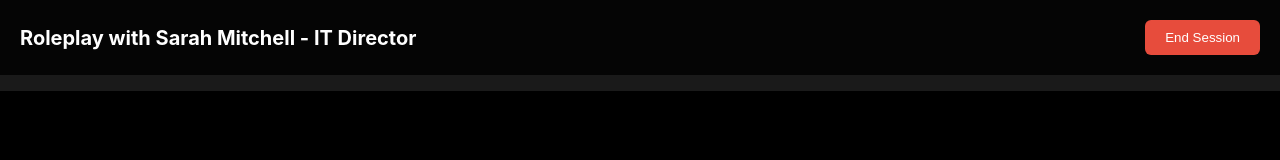
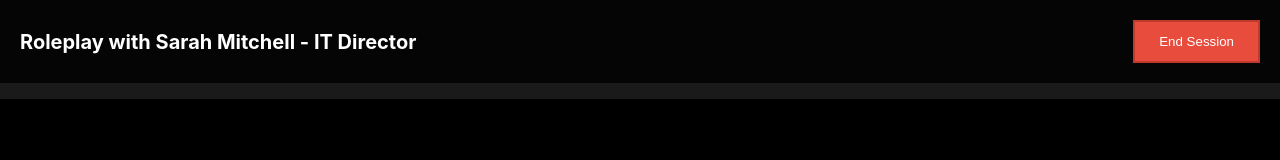
Before and after one commit to pulkitpmalhotra/sales-roleplay-frontend, a React (Create React App) app: page /session/1 in a window 1280 px wide. Shown: the top 160 px of the page. Built offline with nearby package versions, Linux system fonts and the light colour scheme; no server answers; sample sign-in values are in the browser's storage; the HTML template or start-up script is replaced by a standard one.

Commit message:
Update VideoSession.css

```diff
--- a/src/components/VideoSession.css
+++ b/src/components/VideoSession.css
@@ -49,20 +49,19 @@
 }
 
 .end-session-button {
-  background: #e74c3c;
-  color: white;
-  border: none;
-  padding: 10px 20px;
-  border-radius: 6px;
-  cursor: pointer;
-  font-weight: 500;
-  transition: background-color 0.3s;
+  position: relative;
+  z-index: 1000;
+  pointer-events: auto;
+  background: #e74c3c !important;
+  color: white !important;
+  border: 2px solid #c0392b !important;
+  padding: 12px 24px !important;
+  cursor: pointer !important;
 }
 
 .end-session-button:hover {
-  background: #c0392b;
+  background: #c0392b !important;
 }
-
 .video-container {
   height: 60vh;
   background: #000;
```
